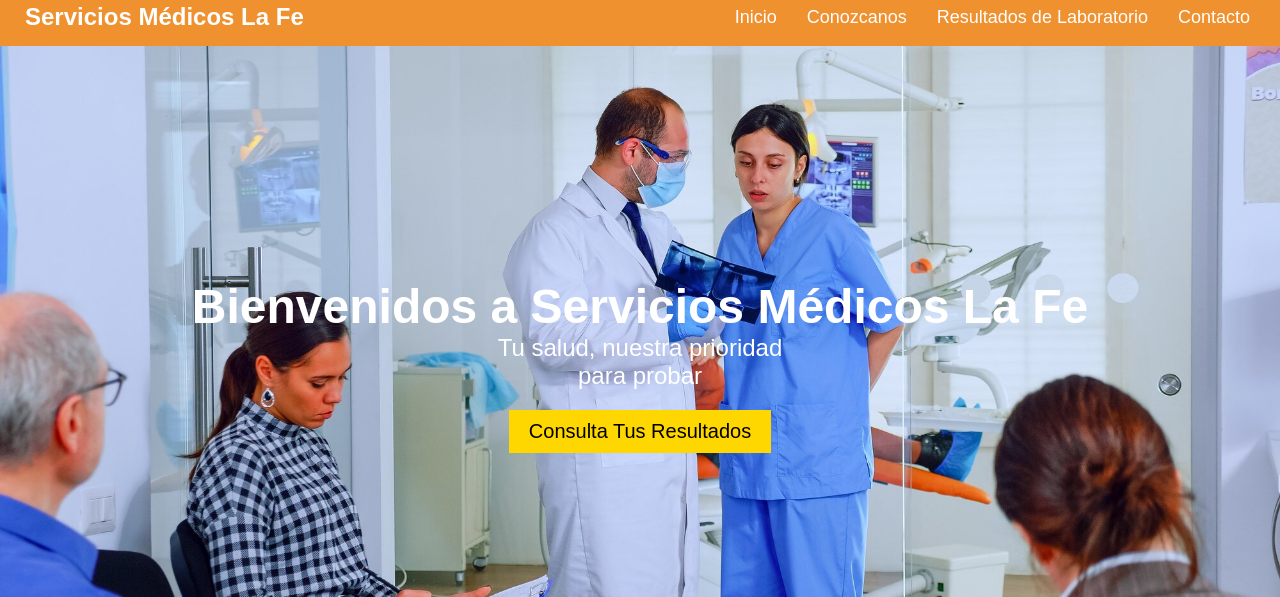
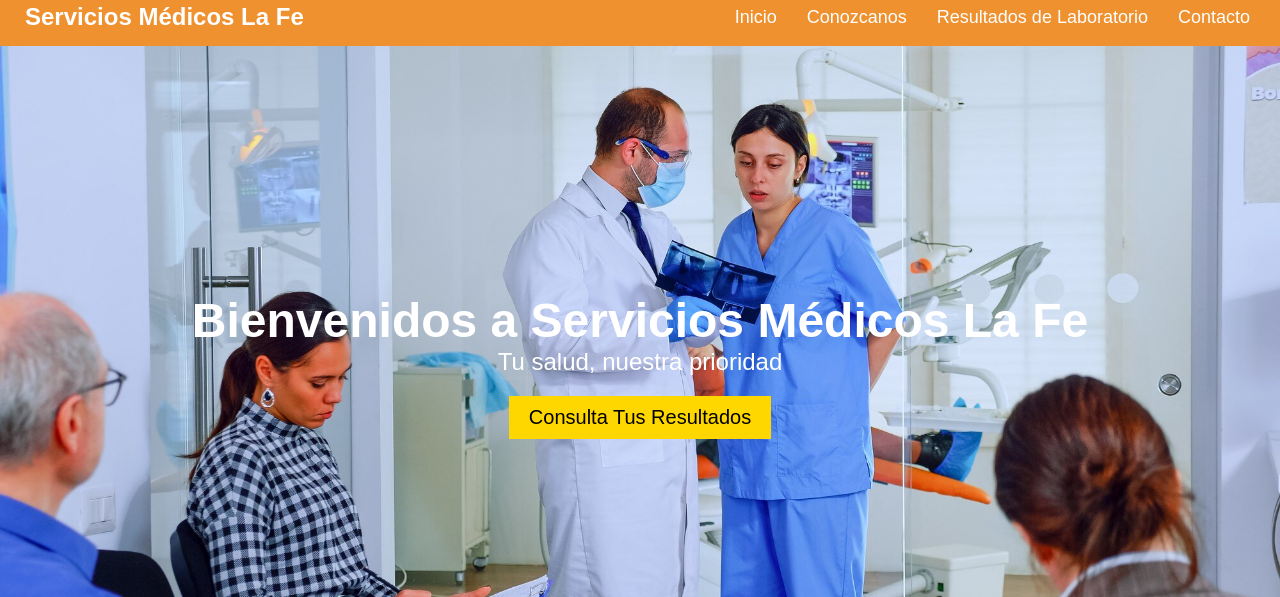
Before and after one commit to Mario-gar/ServiciosMedicosLaFe, a plain HTML site: page index.html in a window 1280 px wide. Shown: the part 97-694 px from the top of the page. Drawn offline with Linux system fonts and the light colour scheme.

Commit message:
segundo commit y deje original a como estaba

```diff
--- a/index.html
+++ b/index.html
@@ -42,7 +42,6 @@
             <div>
                 <h1>Bienvenidos a Servicios Médicos La Fe</h1>
                 <p>Tu salud, nuestra prioridad</p>
-                <p>para probar</p>
                 <button>Consulta Tus Resultados</button>
             </div>
         </section>
```
